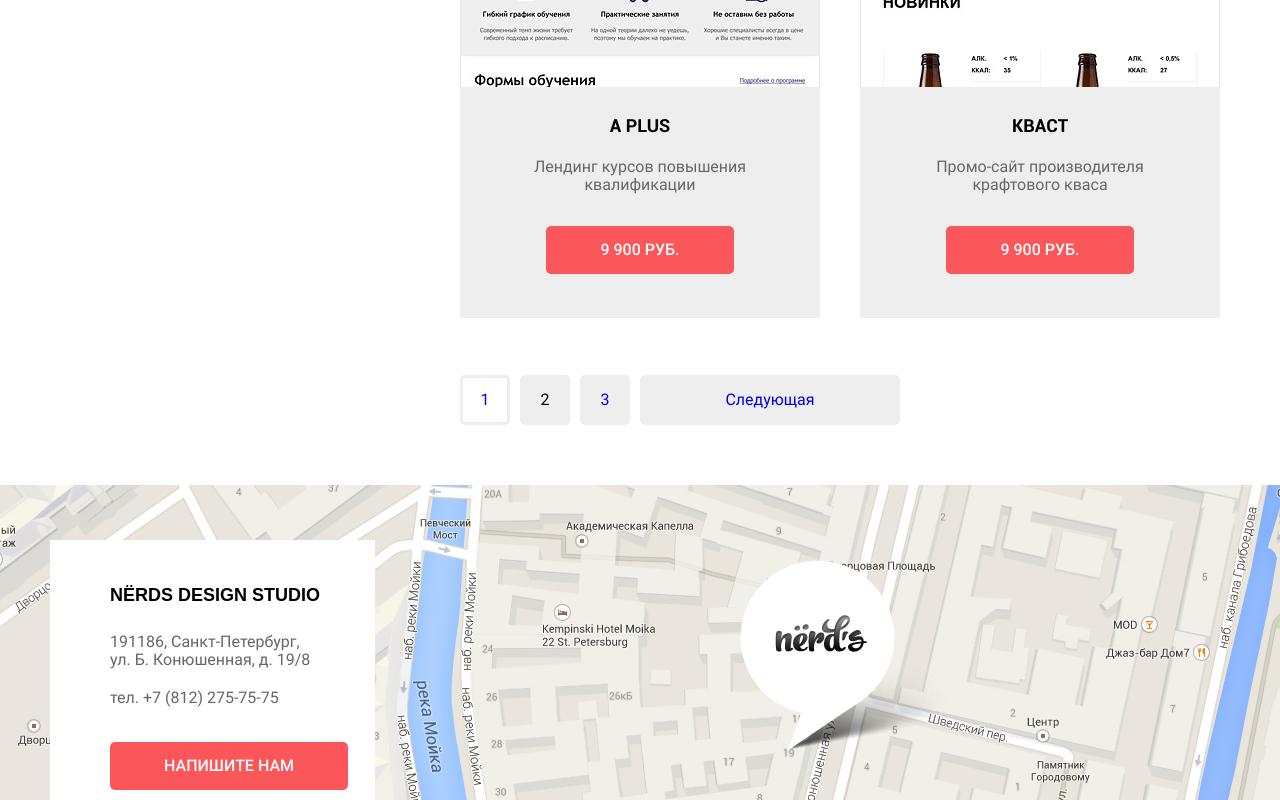
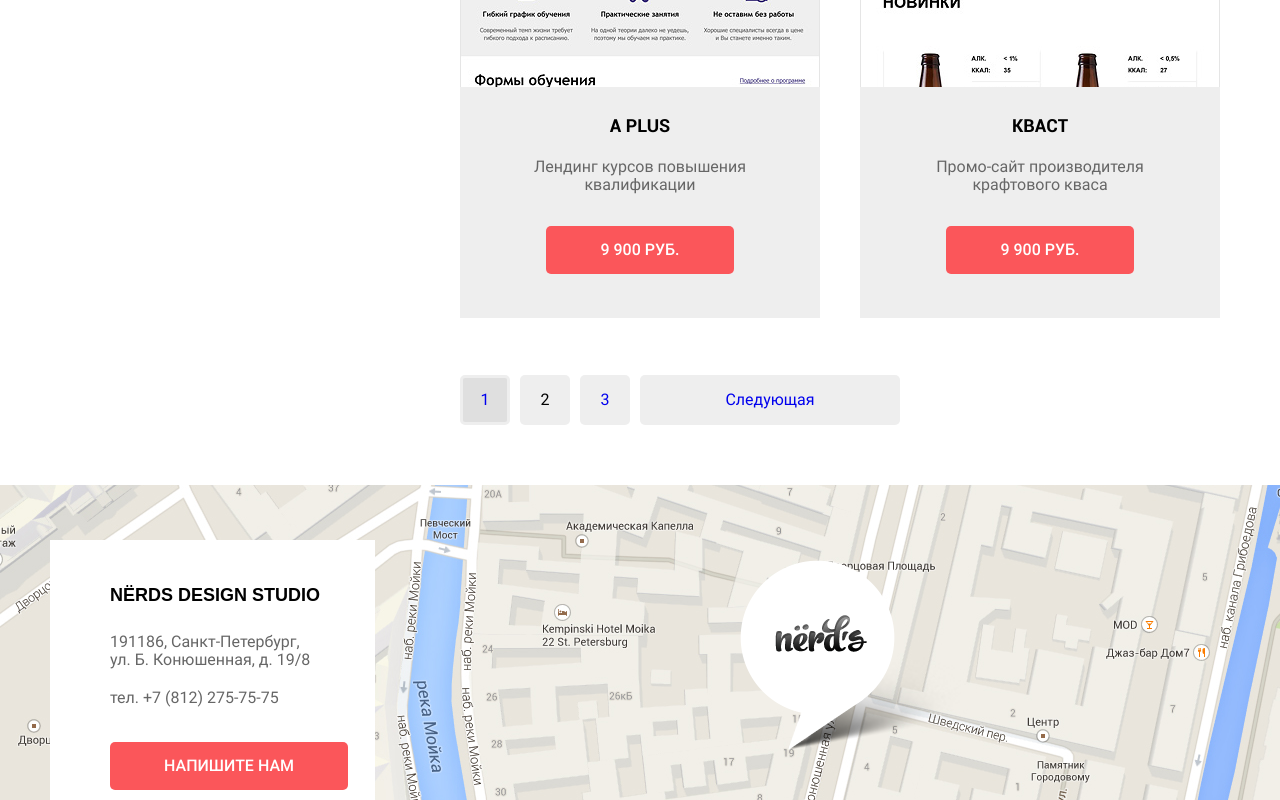
Before and after one commit to Pavelgq/Nerds, a plain HTML site: page shop.html in a window 1280 px wide. In both pictures the pointer is over the item 485 px from the left and 2491 px from the top of the page. Shown: the part 2091-2891 px from the top of the page. Drawn offline with Linux system fonts and the light colour scheme.

Commit message:
Внес последние правки

```diff
--- a/src/style.css
+++ b/src/style.css
@@ -926,7 +926,7 @@ input[type="radio"].visually-hidden {
   cursor: pointer;
 
   font-family: 'Roboto Regular', Arial, sans-serif;
-  font-size: 16px;
+  font-size: 14px;
   line-height: 18px;
 }
 .catalog__choise:hover,
@@ -1162,7 +1162,9 @@ input[type="radio"].visually-hidden {
   border-radius:5px;
 }
 
-.pagination__item--current {
+.pagination__item--current,
+.pagination__item--current:hover,
+.pagination__item--current:focus {
   width: 44px;
   height: 44px;
   background-color: #ffffff;
@@ -1172,3 +1174,8 @@ input[type="radio"].visually-hidden {
   width: 260px;
 
 }
+
+.pagination__item:hover,
+.pagination__item:focus{
+  background-color: #dfdfdf;
+}
```
